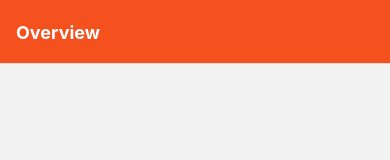
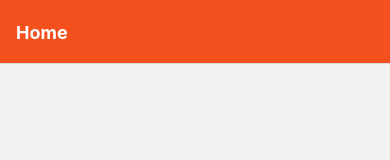
Before and after one commit to soon530/ExpoProject, a React Native app: screen / in a window 390 px wide. Shown: the top 160 px of the page. Built offline with nearby package versions, Linux system fonts and the light colour scheme.

Commit message:
Sharing common options across screens
每一頁都是一樣的設計，這個應該就會常用到了。

```diff
--- a/App.js
+++ b/App.js
@@ -71,12 +71,9 @@
 export default function App() {
     return (
         <NavigationContainer>
-            <Stack.Navigator initialRouteName="Home">
-                <Stack.Screen
-                    name="Home"
-                    component={HomeScreen}
-                    options={{
-                        title: 'Overview',
+            <Stack.Navigator
+                initialRouteName="Home"
+                screenOptions={{
                     headerStyle: {
                         backgroundColor: '#f4511e',
                     },
@@ -84,7 +81,9 @@
                     headerTitleStyle: {
                         fontWeight: 'bold',
                     },
-                    }}/>
+                }}
+            >
+                <Stack.Screen name="Home" component={HomeScreen}/>
                 <Stack.Screen name="Details" component={DetailsScreen}/>
                 <Stack.Screen
                     name="Profile"
```
Lines whose indentation alone changed are shown as unchanged.
